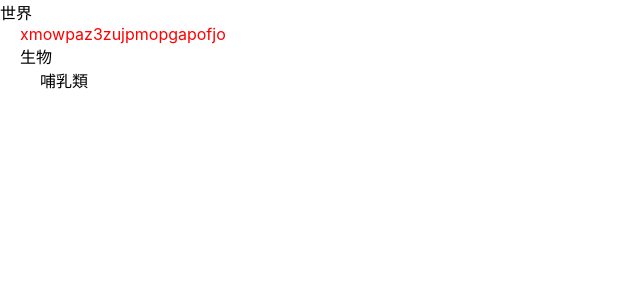
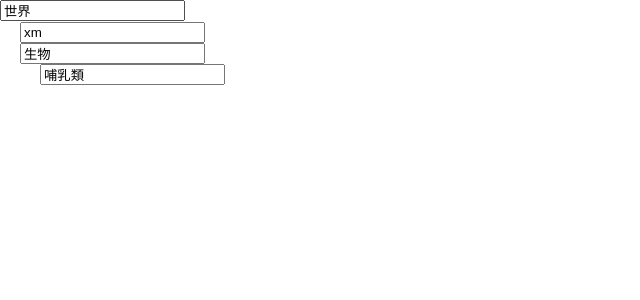
Before and after one commit to carbon-bond/tree-editor-challenge, a React (Create React App) app in the folder react-immutable/: page / in a window 1280 px wide. Shown: the top 300 px of the page, without its empty margins (0-640 px from the left). Built offline with nearby package versions, Linux system fonts and the light colour scheme.

Commit message:
隨便做做

```diff
--- a/react-immutable/package.json
+++ b/react-immutable/package.json
@@ -10,6 +10,7 @@
     "@types/node": "^12.0.0",
     "@types/react": "^16.9.53",
     "@types/react-dom": "^16.9.8",
+    "immer": "^8.0.0",
     "react": "^17.0.1",
     "react-dom": "^17.0.1",
     "react-scripts": "4.0.1",
--- a/react-immutable/src/tree-editor.tsx
+++ b/react-immutable/src/tree-editor.tsx
@@ -1,52 +1,158 @@
-import { createContext, useContext } from "react"
+import { createContext, useContext, useState } from "react"
+import * as React from 'react';
+import { produce } from "immer";
+
+class Valid {
+    map: { [key: string]: boolean } = {};
+
+    constructor() {}
+
+    static genKey(trace: number[]) {
+        return trace.join('-');
+    }
+
+    insertErr(trace: number[]) {
+        this.map[Valid.genKey(trace)] = true;
+        return this;
+    }
+    clearErr(trace: number[]) {
+        delete this.map[Valid.genKey(trace)];
+        return this;
+    }
+    getErrs() {
+        return Object.keys(this.map);
+    }
+}
 
 type TreeNode = {
-    valid: Boolean,
-    name: string,
-    children: TreeNode[]
+    valid: Valid,
+    value: string,
+    max: number,
+    children: TreeNode[],
+    trace: number[]
 }
 
-const initialTreeState: TreeNode = {
-    valid: true,
-    name: '世界',
+let initialTreeState: TreeNode = {
+    valid: new Valid(),
+    value: '世界',
+    max: 5,
+    trace: [],
     children: [
         {
-            valid: false,
-            name: 'xmowpaz3zujpmopgapofjo',
+            valid: new Valid(),
+            max: 5,
+            value: 'xm',
             children: [],
+            trace: [],
         },
         {
-            valid: true,
-            name: '生物',
+            valid: new Valid(),
+            max: 3,
+            value: '生物',
+            trace: [],
             children: [
                 {
-                    valid: true,
-                    name: '哺乳類',
+                    max: 3,
+                    valid: new Valid(),
+                    value: '哺乳類',
                     children: [],
+                    trace: [],
                 }
             ]
         }
     ]
 }
+function assignTrace(root: TreeNode) {
+    function inner(cur: TreeNode, trace: number[]) {
+        cur.trace = [...trace];
+        cur.children.forEach((n, i) => {
+            inner(n, [...trace, i]);
+        });
+    }
+    inner(root, [0]);
+}
 
-const TreeContext = createContext(initialTreeState);
+function findByTrace(root: TreeNode, trace: number[]): TreeNode[] {
+    let cur = root;
+    let nodes = [root];
+    for (let i of trace.slice(1)) {
+        if (i >= cur.children.length) {
+            throw "三小";
+        }
+        cur = cur.children[i];
+        nodes.push(cur);
+    }
+    return nodes;
+}
 
-function TreeView(props: {node: TreeNode}): JSX.Element {
+assignTrace(initialTreeState);
+
+let context_obj = {
+    tree: initialTreeState,
+    setTree: (_handler: (root: TreeNode) => TreeNode) => {},
+};
+const TreeContext = createContext(context_obj);
+
+function updateTree(root: TreeNode, trace: number[], value: string) {
+    let nodes = findByTrace(root, trace).reverse();
+    let last = nodes[0];
+    last.value = value;
+    let self_err = last.value.length >= last.max;
+    if (self_err) {
+        last.valid.insertErr(trace);
+    } else {
+        last.valid.clearErr(trace);
+    }
+    for (let node of nodes.slice(1)) {
+        if (self_err) {
+            node.valid.insertErr(trace);
+        } else {
+            node.valid.clearErr(trace);
+        }
+    }
+}
+
+function TreeView(props: {node: TreeNode }): JSX.Element {
+    const { setTree } = useContext(TreeContext);
+    function ErrorPrompt() {
+        let errs = props.node.valid.getErrs();
+        if (errs.length == 0) {
+            return null;
+        }
+        return <div style={{ color: 'red' }}>
+            非法的 {errs.map(s => <span>{s},</span>)}
+        </div>;
+    }
     return <div>
-        <div style={{
-            color: props.node.valid ? 'black' : 'red'
-        }}>{props.node.name}</div>
+        <ErrorPrompt/>
+        <input type="text" value={props.node.value} onChange={e => {
+            let v = e.target.value;
+            setTree(root => {
+                let new_root = produce(root, (root) => {
+                    updateTree(root, props.node.trace, v);
+                });
+                return new_root;
+            });
+        }} />
         <div style={{display: 'flex', flexDirection: 'row'}}>
             <div style={{width: 20}}></div>
             <div>
                  {/* NOTE: 這個 key 選得很糟 */}
-                {props.node.children.map(child => <TreeView key={child.name} node={child}/>)}
+                {props.node.children.map((child, i)=> <TreeView key={i} node={child}/>)}
             </div>
         </div>
     </div>
 }
 
 export function TreeEditor() {
-    const root = useContext(TreeContext);
-    return <TreeView node={root}/>
+    function TreeEditorInner() {
+        const { tree } = useContext(TreeContext);
+        return <TreeView node={tree} />
+    }
+    let [tree, setTree] = useState(initialTreeState);
+    return <TreeContext.Provider value={{setTree: (handler) => {
+        setTree(handler);
+    }, tree}}>
+        <TreeEditorInner/>
+    </TreeContext.Provider>;
 }
--- a/react-immutable/tsconfig.json
+++ b/react-immutable/tsconfig.json
@@ -18,7 +18,7 @@
     "resolveJsonModule": true,
     "isolatedModules": true,
     "noEmit": true,
-    "jsx": "react-jsx"
+    "jsx": "react"
   },
   "include": [
     "src"
```
Also changed, not shown: 1 other file (tests, documents, lock files or other folders).
